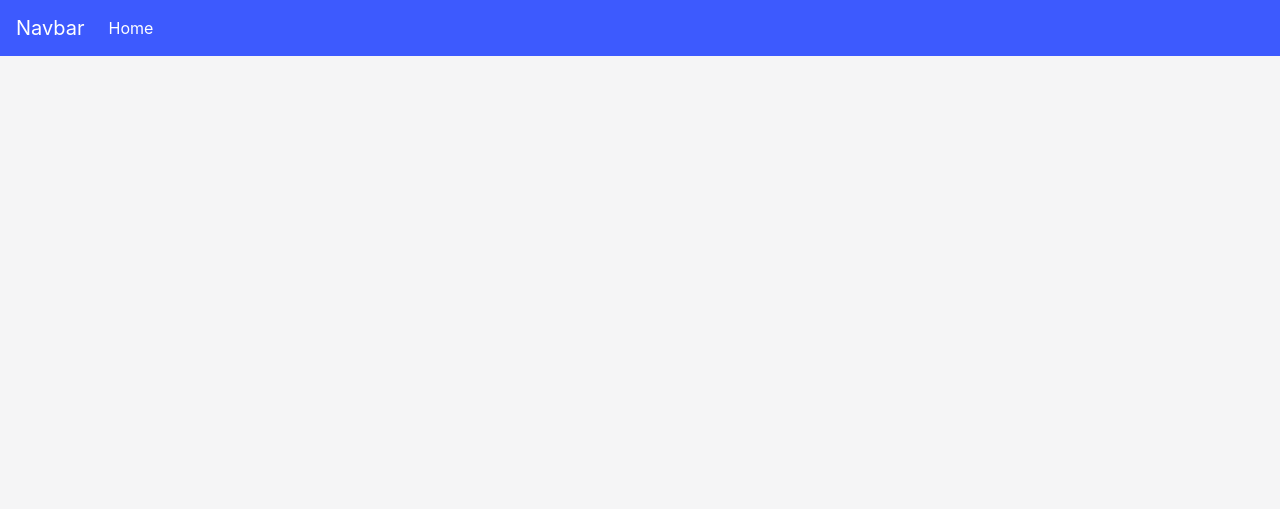
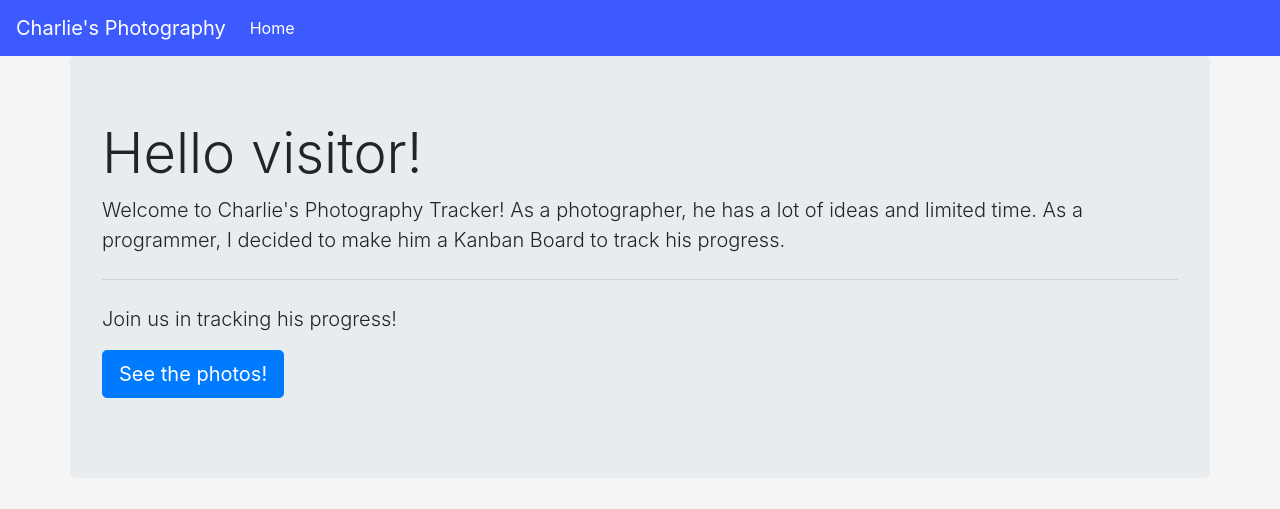
Before and after one commit to yzgyyang/has-charlie-finished-editing-his-photos, a Flask app: page / in a window 1280 px wide. Shown: the top 509 px of the page. Run offline with Flask 2, Linux system fonts and the light colour scheme; data that the repository does not hold is empty; some libraries are stand-ins or nearby versions.

Commit message:
update template

```diff
--- a/app/templates/index.html
+++ b/app/templates/index.html
@@ -48,7 +48,7 @@
 
 <body class="main-bg">
     <nav class="navbar navbar-expand-lg navbar-dark main-header">
-        <a class="navbar-brand" href="#">Navbar</a>
+        <a class="navbar-brand" href="#">Charlie's Photography</a>
         <button class="navbar-toggler" type="button" data-toggle="collapse" data-target="#navbarSupportedContent"
             aria-controls="navbarSupportedContent" aria-expanded="false" aria-label="Toggle navigation">
             <span class="navbar-toggler-icon"></span>
@@ -64,6 +64,22 @@
     </nav>
     <div class="container">
         <div class="row">
+            <div class="jumbotron">
+                <h1 class="display-4">Hello visitor!</h1>
+                <p class="lead">Welcome to Charlie's Photography Tracker!
+                    As a photographer, he has a lot of ideas and limited time.
+                    As a programmer, I decided to make him a Kanban Board to track his progress.
+                </p>
+                <hr class="my-4">
+                <p class="lead">
+                    Join us in tracking his progress!
+                </p>
+                <p class="lead">
+                    <a class="btn btn-primary btn-lg" href="https://www.instagram.com/yzgyyang/" target="_blank">See the photos!</a>
+                </p>
+            </div>
+        </div>
+        <div class="row">
             {% for column in columns %}
             <div class="col-lg-3">
                 <div class="secondary-bg">
@@ -77,6 +93,8 @@
                         <div class="card-body">
                             <p class="card-text-small">{{ card.note }}</p>
                             {% for label in card.labels %}
+                            <span class="badge badge-secondary"
+                                style="background-color: {{ label.color }};">{{ label.name }}</span>
                             {% endfor %}
                         </div>
                     </div>
```
